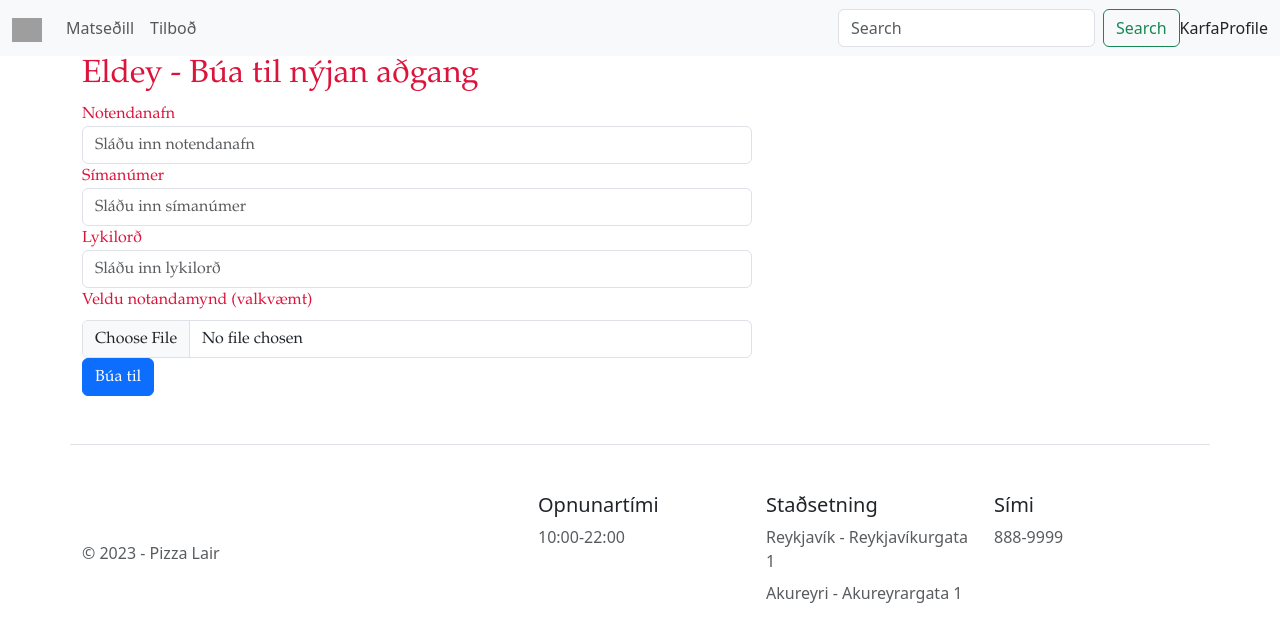
After one commit to LightMH/PizzaLair, a Django app: page /user/new-account/ in a window 1280 px wide. The commit adds this page. Shown: the top 636 px of the page. Run offline with Django 4.2, Linux system fonts and the light colour scheme; grey boxes are pictures that could not be loaded.

Commit message:
Create new account (#5)
* Vinna í að tengja Búa til aðgang og þá síðu

* User tengja yfir í new_account

* Vann í að búa til aðgang og náðum að tengja það við takkann í innskráningu

---------

Co-authored-by: LightMH <aroningi35@gmail.com>

```diff
--- a/PizzaLair/urls.py
+++ b/PizzaLair/urls.py
@@ -23,5 +23,6 @@ urlpatterns = [
     path('menu/', include('menu.urls')),
     path('cart/', include('cart.urls')),
     path('user/', include('user.urls')),
-    path('offer/', include('offer.urls'))
+    path('offer/', include('offer.urls')),
+    path('user/', include('user.urls'))
 ]
--- /dev/null
+++ b/static/css/new_account.css
@@ -0,0 +1,13 @@
+.createAccount {
+    justify-content: center;
+    color: crimson;
+    font-family: "Book Antiqua";
+}
+
+.form-group {
+    width: 60%;
+}
+
+.form-image-upload {
+    width: 60%;
+}
--- /dev/null
+++ b/templates/User/new_account.html
@@ -0,0 +1,26 @@
+{% extends 'base.html' %}
+{% block content %}
+<link rel="stylesheet" href="/static/css/new_account.css">
+    <div class="createAccount">
+    <h2>Eldey - Búa til nýjan aðgang</h2>
+    <form>
+          <div class="form-group">
+            <label for="username">Notendanafn</label>
+            <input type="username" class="form-control" id="username" aria-describedby="usernameHelp" placeholder="Sláðu inn notendanafn">
+        </div>
+        <div class="form-group">
+            <label for="phoneNumber">Símanúmer</label>
+            <input type="phoneNumber" class="form-control" id="phoneNumber" aria-describedby="phonenumberHelp" placeholder="Sláðu inn símanúmer">
+        </div>
+        <div class="form-group">
+        <label for="password">Lykilorð</label>
+        <input type="password" class="form-control" id="password" placeholder="Sláðu inn lykilorð">
+        </div>
+        <div class="form-image-upload">
+            <label for="formFile" class="form-label">Veldu notandamynd (valkvæmt)</label>
+            <input class="form-control" type="file" id="formFile">
+        </div>
+    <button type="submit" class="btn btn-primary">Búa til</button>
+    </form>
+    </div>
+{% endblock %}
--- a/templates/User/user.html
+++ b/templates/User/user.html
@@ -35,7 +35,8 @@
     </div>
     <button class="signInBtn" type="submit">Skrá inn</button>
   </form>
-    <button class="signUpBtn" type="submit">Búa til aðgang</button>
+    <a href="{% url 'new-user-index' %}"><button class="signUpBtn">Búa til aðgang</button></a>
+
 </main>
 
   </body>
--- a/user/urls.py
+++ b/user/urls.py
@@ -1,6 +1,7 @@
-from django.urls import path
+from django.urls import path, re_path
 from . import views
 
 urlpatterns = [
-    path('', views.index, name="user-index"),
+    path("", views.user_index, name="user-index"),
+    path("new-account/", views.new_user_index, name="new-user-index"),
 ]
--- a/user/views.py
+++ b/user/views.py
@@ -3,5 +3,9 @@ from django.http import HttpResponse
 # Create your views here.
 
 
-def index(request):
+def user_index(request):
     return render(request, 'user/user.html')
+
+
+def new_user_index(request):
+    return render(request, 'user/new_account.html')
```
